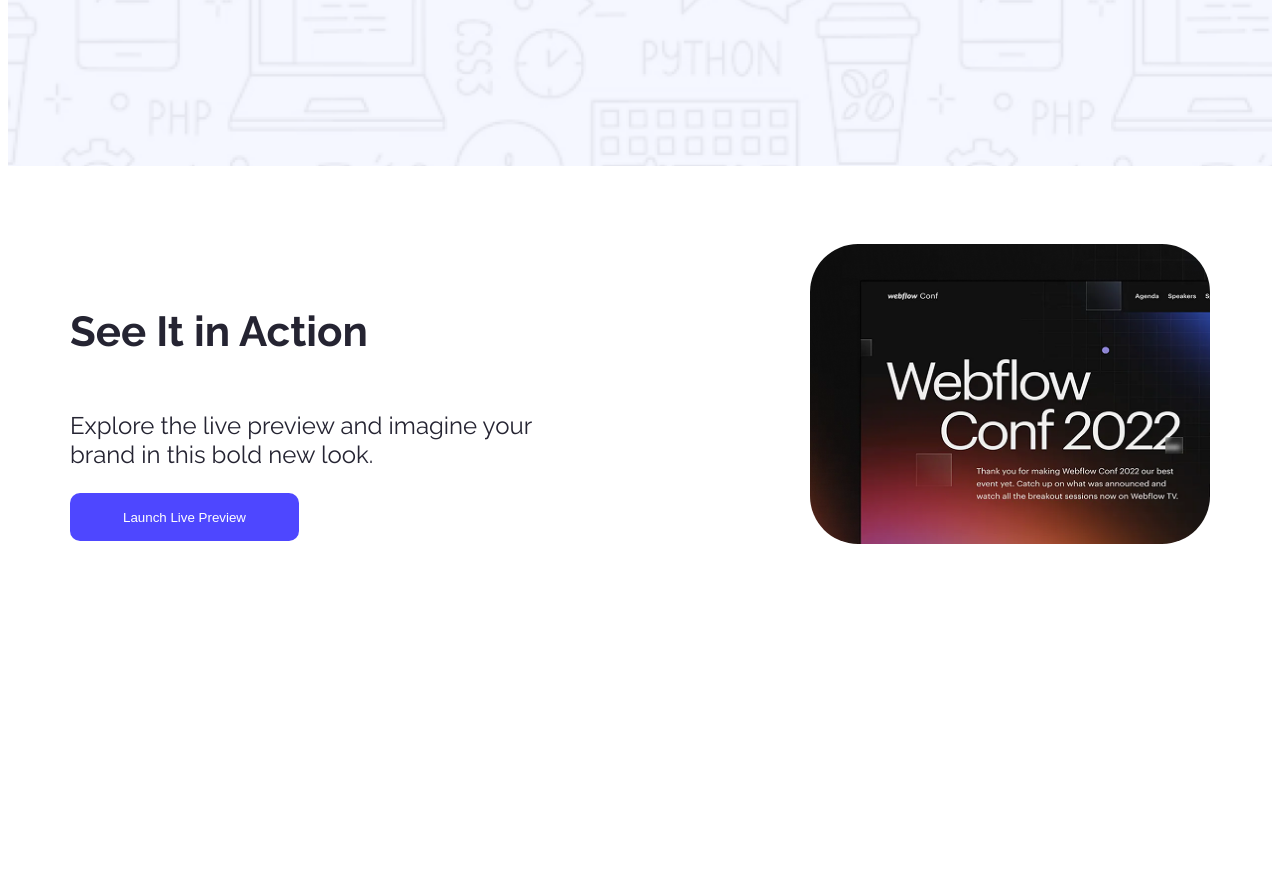
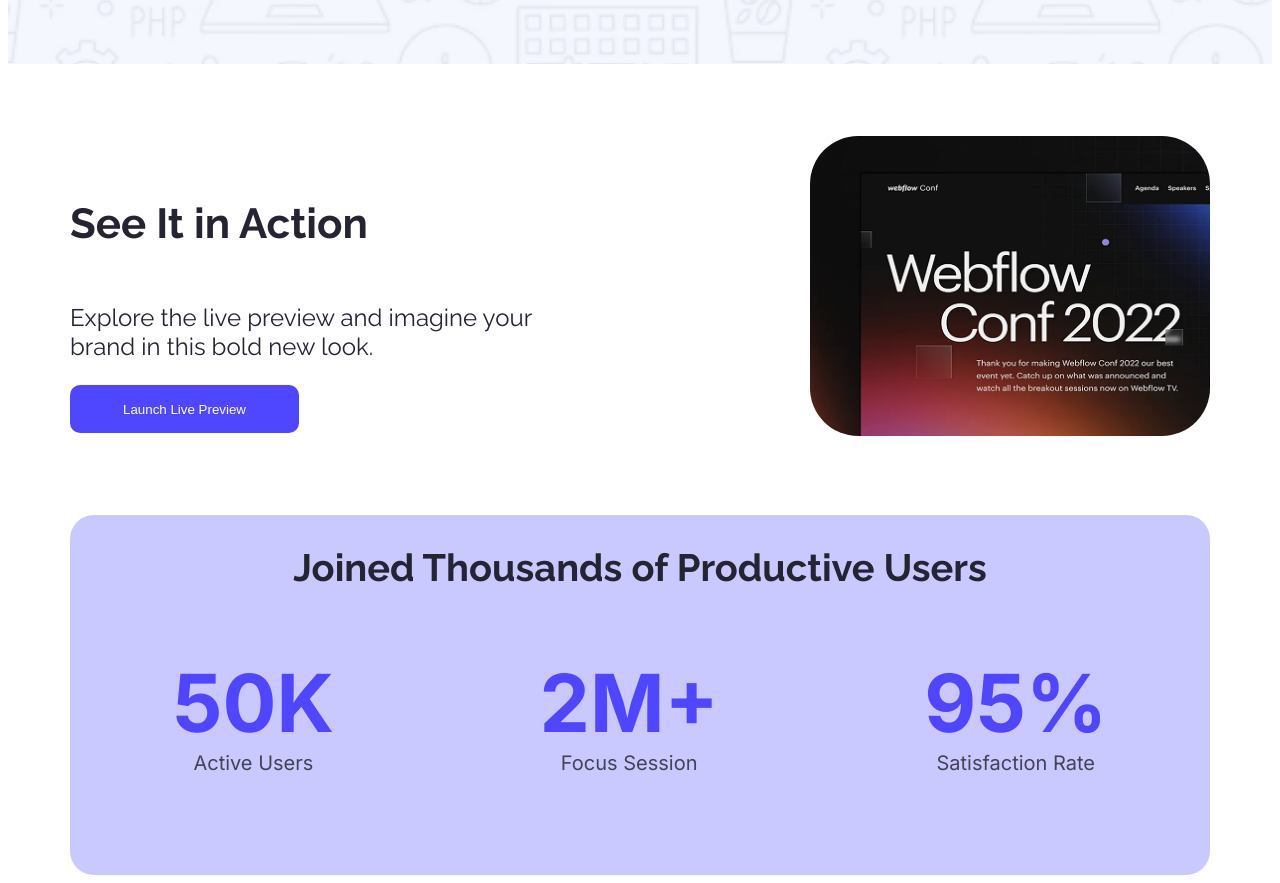
Before and after one commit to Nahidul-Islam78/webflow-project, a plain HTML site: page index.html in a window 1280 px wide. Shown: the part 642-1525 px from the top of the page. Before the commit the page ends 1246 px from the top, so only its background shows below. Drawn offline with Linux system fonts and the light colour scheme.

Commit message:
add productive user section

```diff
--- a/index.html
+++ b/index.html
@@ -10,7 +10,7 @@
   <link rel="preconnect" href="https://fonts.googleapis.com">
   <link rel="preconnect" href="https://fonts.gstatic.com" crossorigin>
   <link
-    href="https://fonts.googleapis.com/css2?family=Open+Sans:ital,wght@0,300..800;1,300..800&family=Poppins:ital,wght@0,100;0,200;0,300;0,400;0,500;0,600;0,700;0,800;0,900;1,100;1,200;1,300;1,400;1,500;1,600;1,700;1,800;1,900&family=Raleway:ital,wght@0,100..900;1,100..900&family=Roboto:wght@100&display=swap"
+    href="https://fonts.googleapis.com/css2?family=Inter:ital,opsz,wght@0,14..32,100..900;1,14..32,100..900&family=Raleway:ital,wght@0,100..900;1,100..900&display=swap"
     rel="stylesheet">
   <!--add css file-->
   <link rel="stylesheet" href="style.css">
@@ -58,6 +58,25 @@
 
     </section>
 
+    <section class="productive-users">
+      <h5 class="users-title raleway-normal">Joined Thousands of Productive Users</h5>
+      <div class="user-subtitle">
+        <div>
+          <p class="inter-normal count">50K</p>
+          <p class="count-name inter-normal">Active Users</p>
+        </div>
+        <div>
+          <p class="inter-normal count">2M+</p>
+          <p class="count-name inter-normal ">Focus Session</p>
+        </div>
+        <div>
+          <p class="inter-normal count">95%</p>
+          <p class="count-name inter-normal">Satisfaction Rate</p>
+        </div>
+      </div>
+
+    </section>
+
   </main>
   <footer></footer>
 </body>
--- a/style.css
+++ b/style.css
@@ -1,6 +1,13 @@
 /*raleway font*/
 .raleway-normal{
   font-family: "Raleway", sans-serif;
+  font-optical-sizing: auto;
+  font-weight: 700;
+  font-style: normal;
+}
+
+.inter-normal{
+  font-family: "Inter", sans-serif;
   font-optical-sizing: auto;
   font-weight: 700;
   font-style: normal;
@@ -10,7 +17,7 @@
   background-image: url(Assets/Hero-bg.png);
   background-size: cover;
   width:100%;
-  height: 100dvh;
+  height: 698px;
 }
 
 /*style navigation*/
@@ -51,17 +58,20 @@
   color: #252432;
   font-size: 60px;
 }
+
+/*style main section*/
 .main-section{
   max-width: 1140px;
   margin: 0 auto;
 }
 
+/*style action section*/
 .action-section{
   display: flex;
   justify-content: space-between;
   align-items: center;
-  height:50dvh;
-  margin-top: 30px;
+  height: 328px;
+  margin-top: 60px;
 }
 .action-section img{
   width: 400px;
@@ -81,3 +91,35 @@
   width: 229px;
   height: 48px;
 }
+.productive-users{
+  height: 360px;
+  background-color: #CAC9FF;
+  border-radius: 24px;
+}
+.productive-users .users-title{
+  padding-top: 30px;
+  font-size: 38px;
+  color: #252432;
+  text-align: center;
+}
+
+/*style productive users section*/
+.productive-users .user-subtitle{
+  display: flex;
+  justify-content:space-around;
+  align-items: center;
+}
+.user-subtitle .count{
+  font-size: 80px;
+  color: #4E47FF;
+  margin-bottom: 0;
+  margin-top: 0;
+  text-align: center;
+}
+.user-subtitle .count-name{
+  margin-top: 0;
+  font-size: 20px;
+  text-align: center;
+  font-weight: 400;
+  color: #444354;
+}
```
